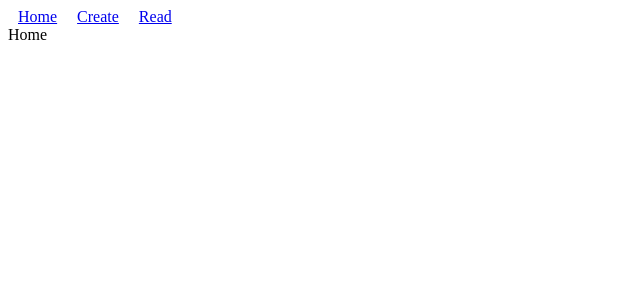
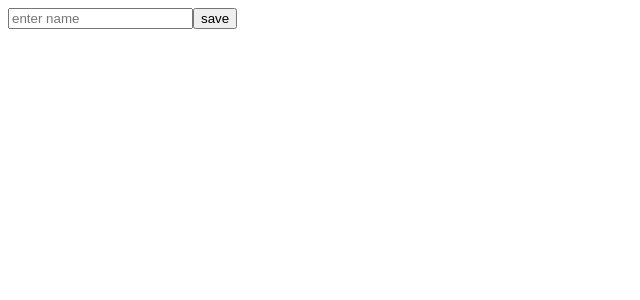
Before and after one commit to VarshiniPrudhvi09/react-hooks, a React (Vite) app: page / in a window 1280 px wide. Shown: the top 300 px of the page, without its empty margins (0-640 px from the left). Built offline with nearby package versions, Linux system fonts and the light colour scheme.

Commit message:
react useRef

```diff
--- a/src/App.jsx
+++ b/src/App.jsx
@@ -1,32 +1,28 @@
 
-import React, { useState } from 'react' ;
-import ChildComponent from './Component/ChildComponent';
-import { Route, BrowserRouter as Router, Link, Routes } from 'react-router-dom';
-import Home from './Component/Home';
-import Create from './Component/Create';
-import Read from './Component/Read';
-import Note from './Component/Note';
-function App({note}) {
+import React from 'react'
+import { useRef } from 'react';
 
+function App() {
 
-  let padding ={
-    padding:10
+  let inputRef = useRef(document.body) ;
+
+  let handleInput = ()=>{
+    let colors = ['red', 'green', 'blue','yellow','pink']
+
+    let random = colors[Math.floor(Math.random()*5)];
+
+    inputRef.current.style.backgroundColor = random ;
   }
-  // npm install react-router-dom
+
   return (
-    <Router>
-      <div>
-          <Link to='/' style={padding}>Home</Link>
-          <Link to='/create' style={padding}>Create</Link>
-          <Link to='/read' style={padding}>Read</Link>
-      </div>
-      <Routes>
-          <Route path='/' element={<Home/>}/>
-          <Route path='/create' element={<Create/>}/>
-          <Route path='/read' element={<Read note={note}/>}/>
-          <Route path='/read/:id' element={<Note note={note}/>}/>
-      </Routes>
-    </Router>
+    <div>
+      <input
+        type='text'
+        placeholder='enter name'
+
+      />
+      <button   onClick={handleInput}>save</button>
+    </div>
   )
 }
 
--- a/src/Component/Home.jsx
+++ b/src/Component/Home.jsx
@@ -2,7 +2,9 @@ import React from 'react'
 
 function Home() {
   return (
-    <div>Home</div>
+    <div>
+        <h3>content main</h3>
+    </div>
   )
 }
 
```
